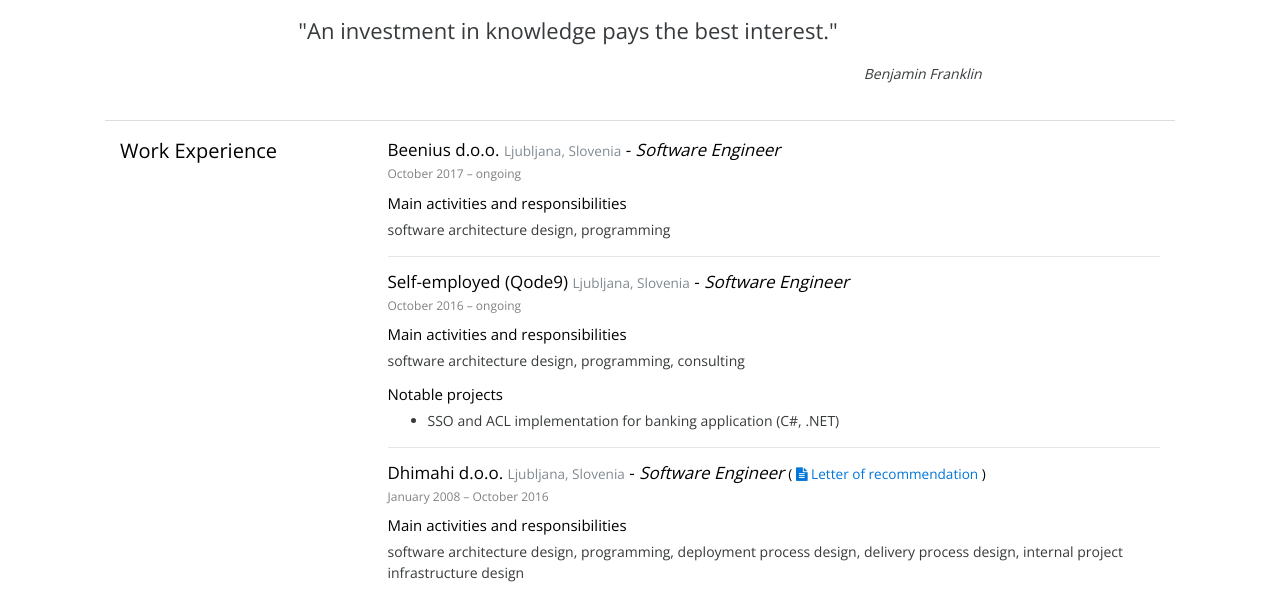
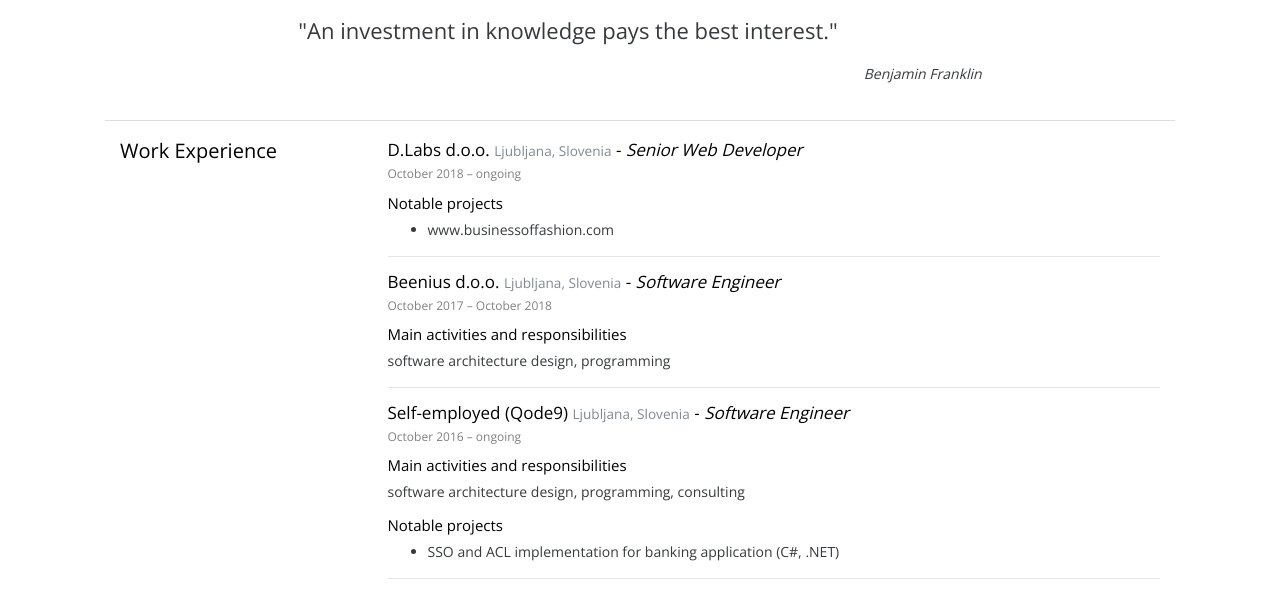
Before and after one commit to dotZoki/dotzoki.github.io, a plain HTML site: page index.html in a window 1280 px wide. Shown: the part 203-792 px from the top of the page. Drawn offline with nearby package versions, Linux system fonts and the light colour scheme; a script that the page names is missing.

Commit message:
Update index.html

```diff
--- a/index.html
+++ b/index.html
@@ -181,11 +181,29 @@
         </header>
         <div class="col-md-9">
 
+            <h4>D.Labs d.o.o.
+                <small class="text-muted">Ljubljana, Slovenia</small>
+                - <i>Senior Web Developer</i>
+            </h4>
+            <h6>October 2018 – ongoing</h6>
+
+            <h5>Notable projects</h5>
+            <ul>
+                <li>www.businessoffashion.com</li>
+            </ul>
+
+<!--             <h5>Main activities and responsibilities</h5>
+            <p>
+                software architecture design, programming
+            </p> -->
+
+            <hr>
+
             <h4>Beenius d.o.o.
                 <small class="text-muted">Ljubljana, Slovenia</small>
                 - <i>Software Engineer</i>
             </h4>
-            <h6>October 2017 – ongoing</h6>
+            <h6>October 2017 – October 2018</h6>
 
             <h5>Main activities and responsibilities</h5>
             <p>
```
